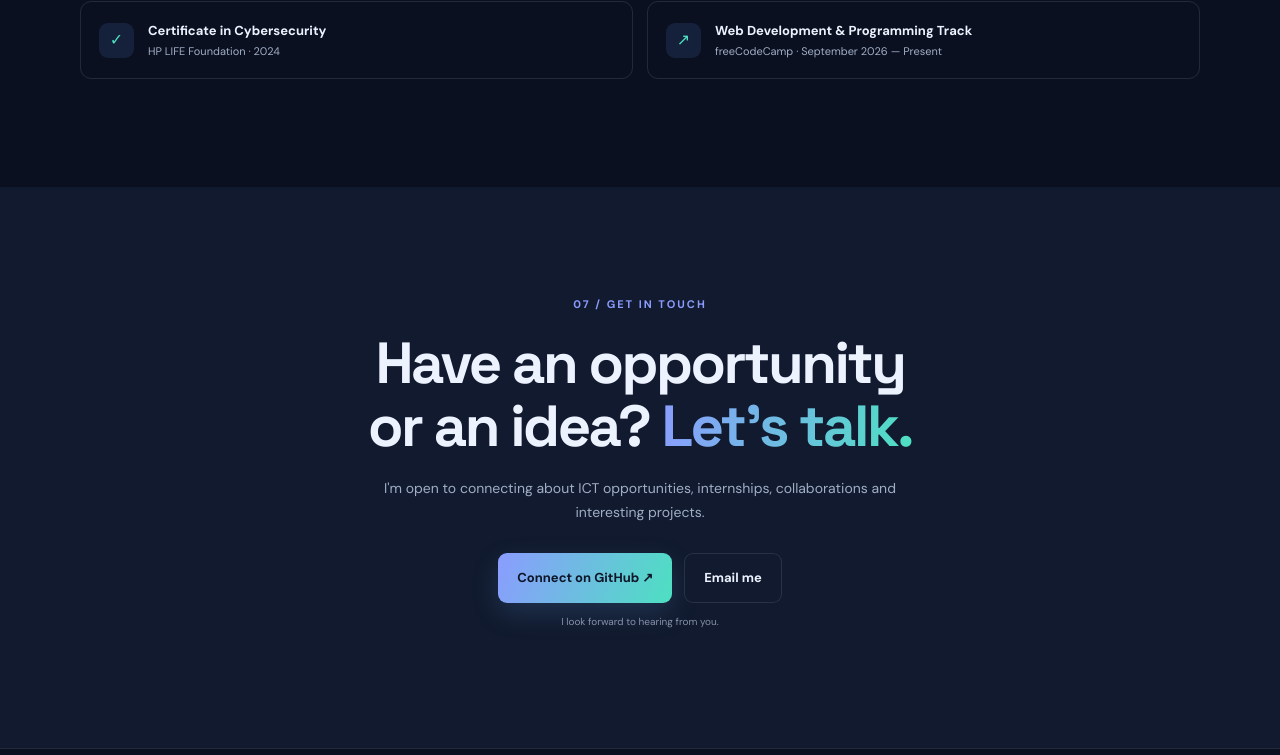
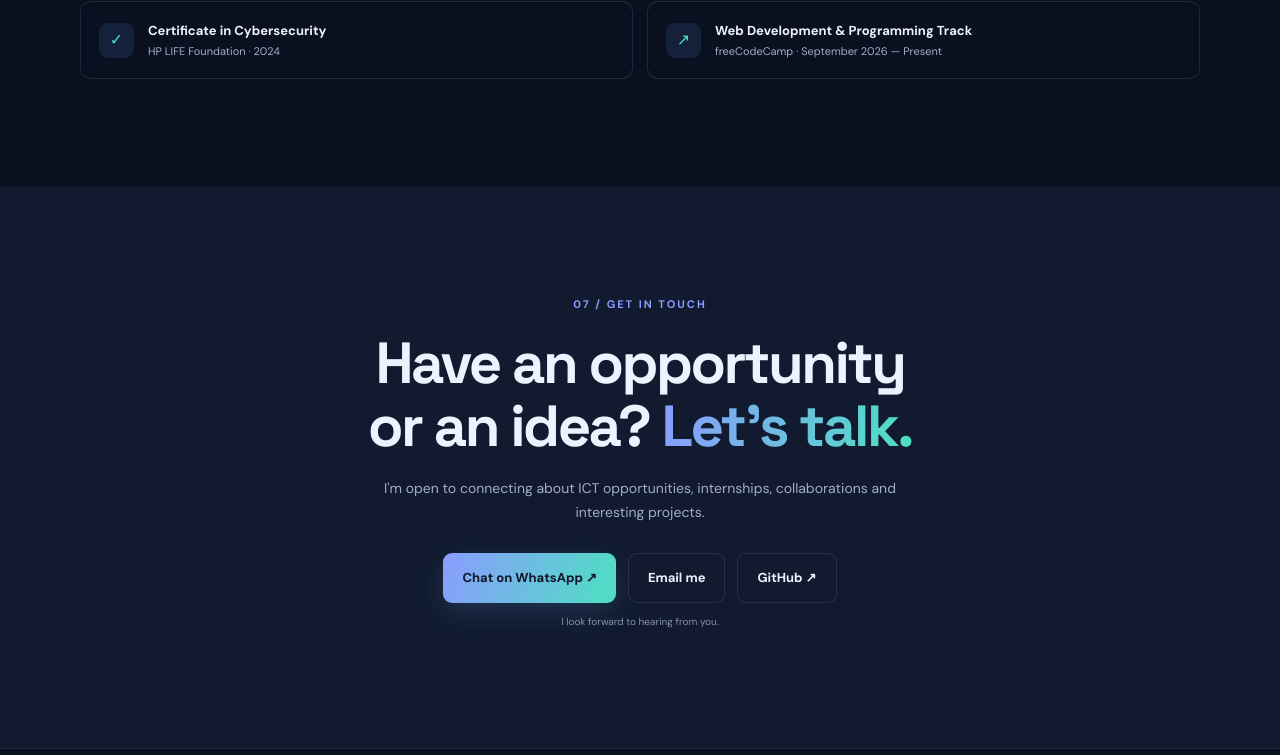
Before and after one commit to Nmickymichael/michael-portfolio, a plain HTML site: page index.html in a window 1280 px wide. Shown: the part 5138-5893 px from the top of the page. Drawn offline with Linux system fonts and the light colour scheme.

Commit message:
Add WhatsApp contact link to portfolio

```diff
--- a/index.html
+++ b/index.html
@@ -70,7 +70,7 @@
 
     <section class="section container" id="development"><div class="section-heading"><p class="eyebrow">06 / CONTINUOUS LEARNING</p><h2>Always <span class="gradient-text">learning.</span></h2></div><div class="learning-list"><div><span class="learning-icon">✓</span><p><strong>Certificate in Cybersecurity</strong><small>HP LIFE Foundation · 2024</small></p></div><div><span class="learning-icon">↗</span><p><strong>Web Development & Programming Track</strong><small>freeCodeCamp · September 2026 — Present</small></p></div></div></section>
 
-    <section class="section contact-section" id="contact"><div class="container contact-inner"><p class="eyebrow">07 / GET IN TOUCH</p><h2>Have an opportunity<br>or an idea? <span class="gradient-text">Let's talk.</span></h2><p>I'm open to connecting about ICT opportunities, internships, collaborations and interesting projects.</p><div class="contact-actions"><a class="button button-primary" href="https://github.com/Nmickymichael" target="_blank" rel="noreferrer">Connect on GitHub ↗</a><a class="button button-secondary" href="mailto:michaelmicky796@gmail.com">Email me</a></div><p class="contact-note">I look forward to hearing from you.</p></div></section>
+    <section class="section contact-section" id="contact"><div class="container contact-inner"><p class="eyebrow">07 / GET IN TOUCH</p><h2>Have an opportunity<br>or an idea? <span class="gradient-text">Let's talk.</span></h2><p>I'm open to connecting about ICT opportunities, internships, collaborations and interesting projects.</p><div class="contact-actions"><a class="button button-primary" href="https://wa.me/254710769139" target="_blank" rel="noreferrer">Chat on WhatsApp ↗</a><a class="button button-secondary" href="mailto:michaelmicky796@gmail.com">Email me</a><a class="button button-secondary" href="https://github.com/Nmickymichael" target="_blank" rel="noreferrer">GitHub ↗</a></div><p class="contact-note">I look forward to hearing from you.</p></div></section>
   </main>
   <footer class="footer"><div class="container footer-inner"><a class="brand" href="#home"><span class="brand-mark">M</span><span>Michael<span class="brand-dot">.</span></span></a><p>Designed and built with care · <span id="year"></span></p><a href="#home">Back to top ↑</a></div></footer>
 </body>
```
